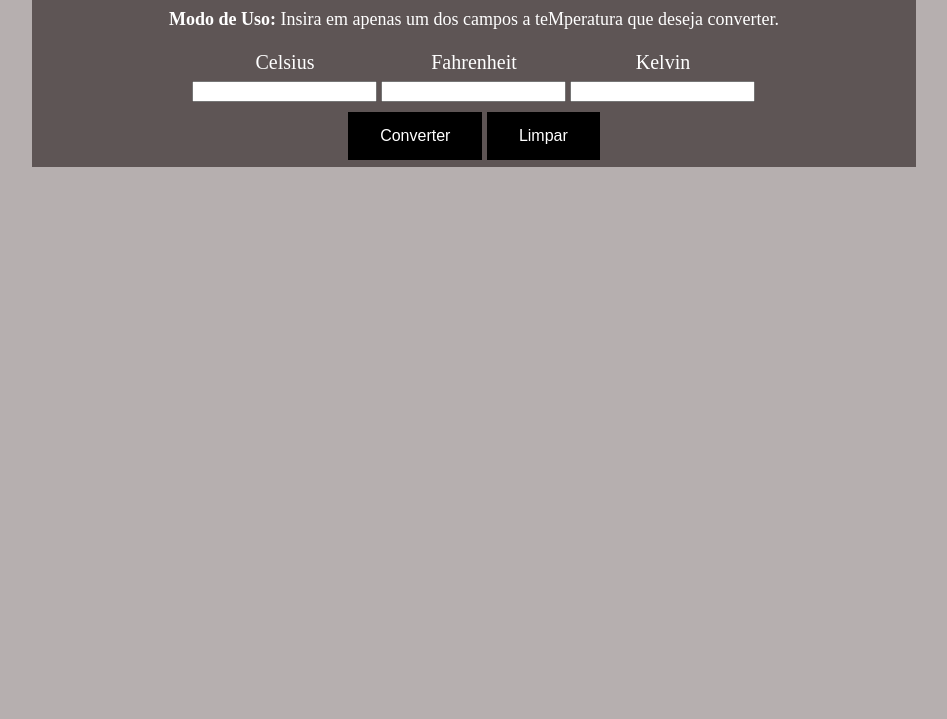
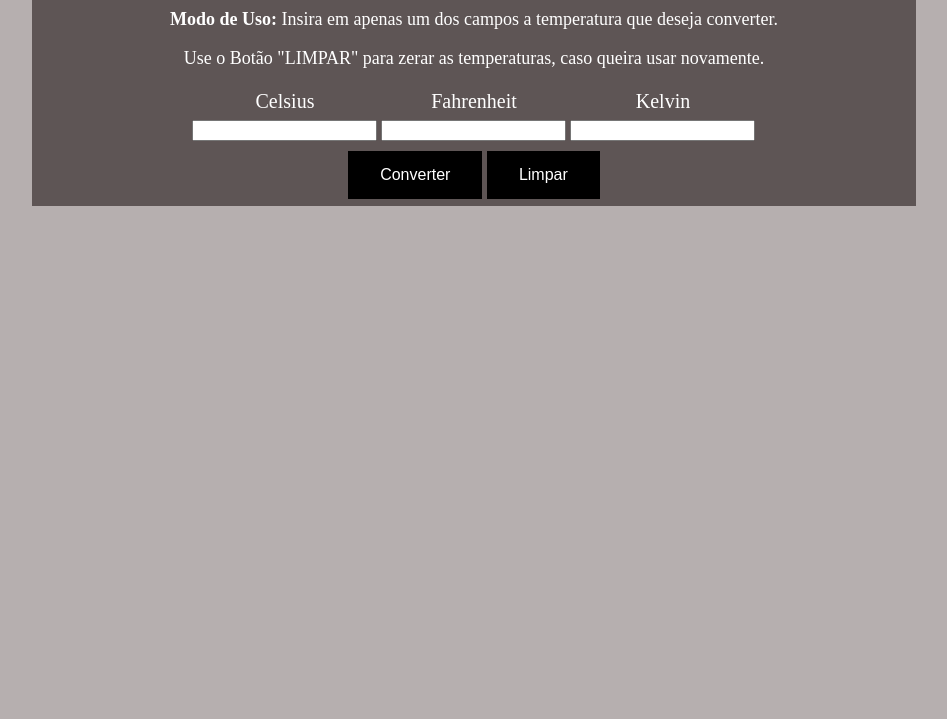
Before and after one commit to huan-carlos/conversor-temperatura-cfk, a plain HTML site: page index.html in a window 1280 px wide. Shown: the part 81-800 px from the top of the page, without its empty margins (166-1113 px from the left). Drawn offline with Linux system fonts and the light colour scheme.

Commit message:
Update index.html
Inserção de novas instruções ao usuário.
Correção de BUG referente ao calculo de Kelvin para Celsius.

```diff
--- a/index.html
+++ b/index.html
@@ -37,7 +37,8 @@
 <body>
 	<div id="calc">
 		<h1>Conversor de Temperatura</h1>
-		<p><b>Modo de Uso:</b> Insira em apenas um dos campos a teMperatura que deseja converter.</p>
+		<p><b>Modo de Uso:</b> Insira em apenas um dos campos a temperatura que deseja converter.</p>
+		<p>Use o Botão "LIMPAR" para zerar as temperaturas, caso queira usar novamente.</p>
 		<table>
 		<tr>
 			<td>Celsius</td>
@@ -68,7 +69,7 @@
 				document.getElementById('celsius').value = ((parseFloat(fahrenheit)-32)/1.8).toFixed(2);
 				document.getElementById('kelvin').value = ((parseFloat(fahrenheit)-32)*(5/9)+273.15).toFixed(2);
 			}else if(kelvin!==""){
-				document.getElementById('celsius').value = (parseFloat(kelvin) - 273).toFixed(2);
+				document.getElementById('celsius').value = (parseFloat(kelvin) - 273.15).toFixed(2);
 				document.getElementById('fahrenheit').value = ((parseFloat(kelvin)-273.15)*(9/5)+32).toFixed(2);
 			}
 		}
```
